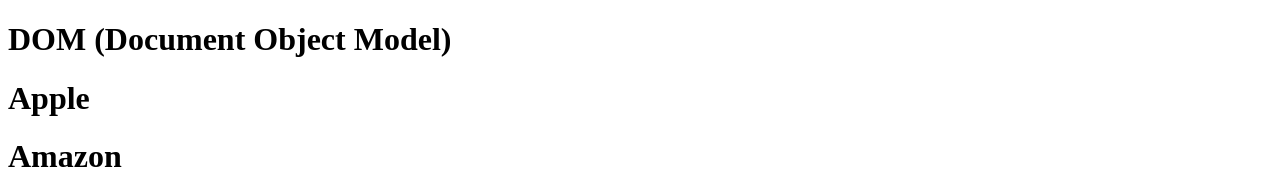
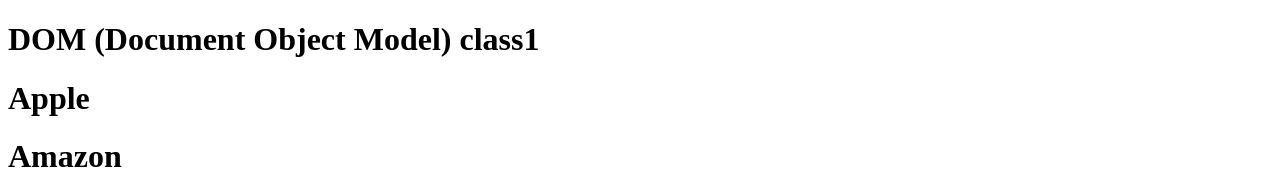
Before and after one commit to murutsmenge21-hub/gitAssignment, a plain HTML site: page index.html in a window 1280 px wide. Shown: the top 169 px of the page. Drawn offline with Linux system fonts and the light colour scheme.

Commit message:
update the header

```diff
--- a/index.html
+++ b/index.html
@@ -7,7 +7,7 @@
     <title>Document</title>
 </head>
 <body>
-    <h1>DOM (Document Object Model)</h1>
+    <h1>DOM (Document Object Model) class1</h1>
 
 		<div id="numbersList" class="test" type="bob">
 			<h1 id="one" class="red">Apple</h1>
```
